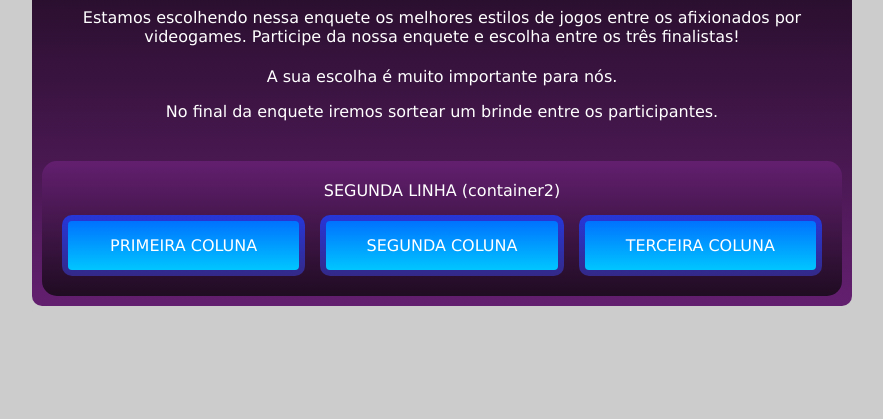
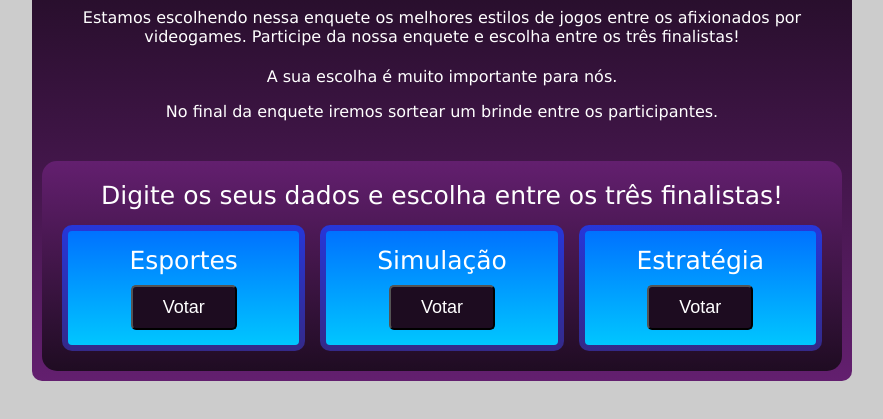
Before and after one commit to GustaCorrea/bootcamp-devjr-md2, a plain HTML site: page index.html in a window 1280 px wide. Shown: the part 73-492 px from the top of the page, without its empty margins (198-1081 px from the left). Drawn offline with Linux system fonts and the light colour scheme.

Commit message:
closes #4 - tag button

```diff
--- a/index.html
+++ b/index.html
@@ -32,6 +32,7 @@
             padding: 20px;
             border-radius: 15px;
             margin-top: 20px;
+            font-size: 25px;
         }
         .flex-container {
             display: flex;
@@ -48,6 +49,16 @@
             border-radius: 10px;
             color: white;
             text-align: center;
+        }
+        .button{
+          background-color:#1D0C20;
+          border-radius: 5px;
+          padding: 10px 30px;
+          font-size: 18px;
+          display: inline-block;
+          cursor: pointer;
+          margin-top: 10px;
+          color: white;
         }
     </style>
 
@@ -68,12 +79,21 @@
     </div>
 
     <div class="container2">
-      SEGUNDA LINHA (container2)
+      Digite os seus dados e escolha entre os três finalistas!
 
       <div class="flex-container">
-        <div class="coluna">PRIMEIRA COLUNA</div>
-        <div class="coluna">SEGUNDA COLUNA</div>
-        <div class="coluna">TERCEIRA COLUNA</div>
+        <div class="coluna">
+          Esportes
+          <button class="button">Votar</button>
+        </div>
+        <div class="coluna">
+          Simulação
+          <button class="button">Votar</button>
+        </div>
+        <div class="coluna">
+          Estratégia
+          <button class="button">Votar</button>
+        </div>
       </div>
     </div>
 
```
